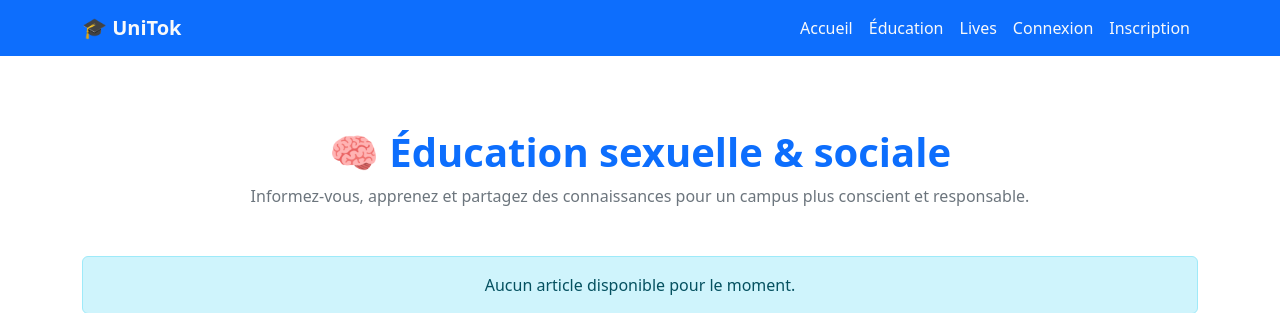
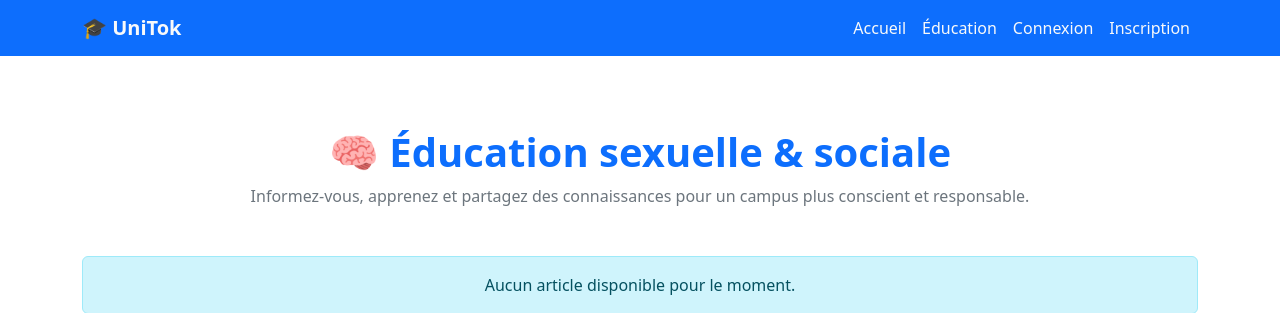
Before and after one commit to Sylvia952/SkillshareSC, a PHP site: page /skillsharesc/education.php in a window 1280 px wide. Shown: the top 313 px of the page. Run offline with PHP 8.4, Linux system fonts and the light colour scheme; data that the repository does not hold is empty.

Commit message:
live in condition

```diff
--- a/includes/header.php
+++ b/includes/header.php
@@ -25,10 +25,10 @@ if (session_status() === PHP_SESSION_NONE) {
       <ul class="navbar-nav ms-auto">
         <li class="nav-item"><a href="index.php" class="nav-link text-light">Accueil</a></li>
         <li class="nav-item"><a href="education.php" class="nav-link text-light">Éducation</a></li>
-        <li class="nav-item"><a href="lives.php" class="nav-link text-light">Lives</a></li>
 
         <?php if(isset($_SESSION['user_id'])): ?>
-            <li class="nav-item"><a href="upload.php" class="nav-link text-light">Publier</a></li>
+          <li class="nav-item"><a href="upload.php" class="nav-link text-light">Publier</a></li>
+          <li class="nav-item"><a href="lives.php" class="nav-link text-light">Lives</a></li>
             <li class="nav-item"><a href="profile.php" class="nav-link text-light">Profil</a></li>
             <li class="nav-item"><a href="logout.php" class="nav-link text-light">Déconnexion</a></li>
         <?php else: ?>
```
